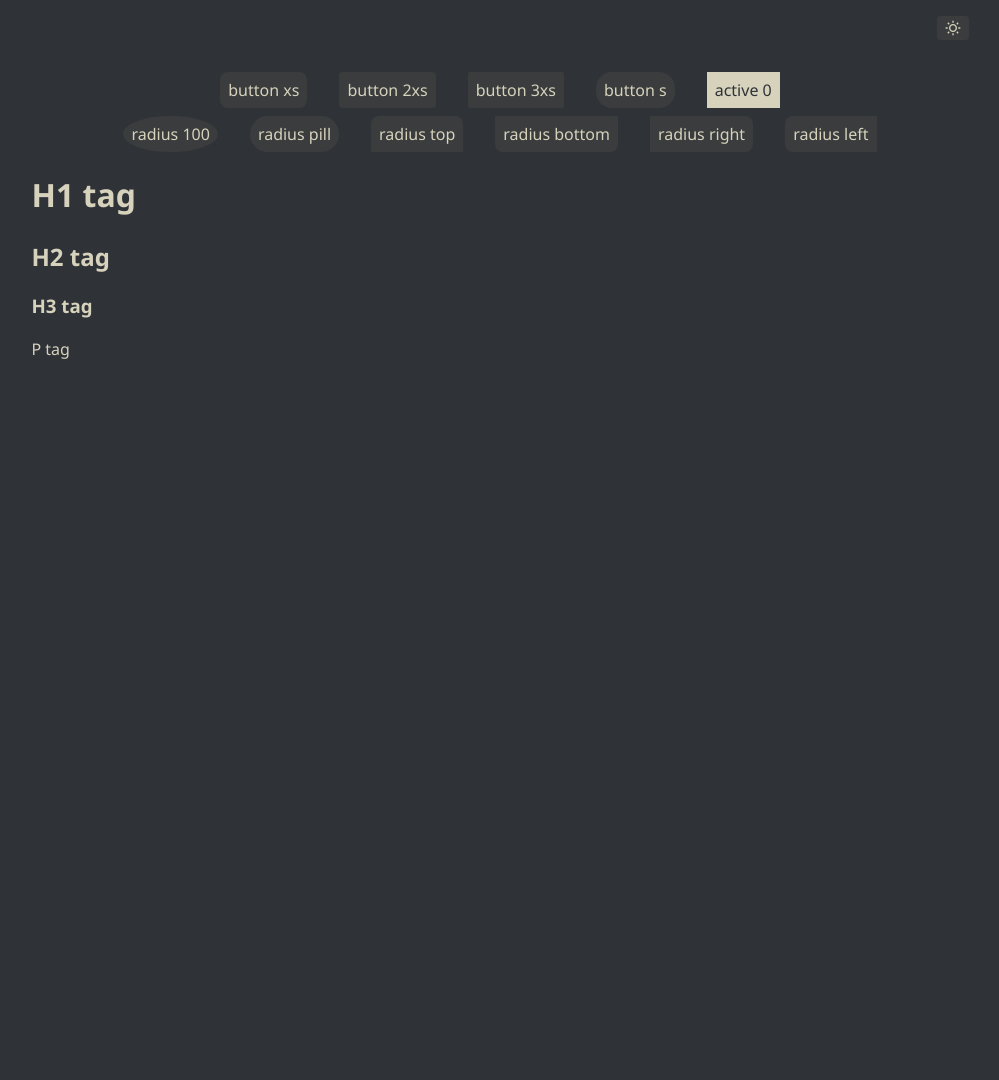
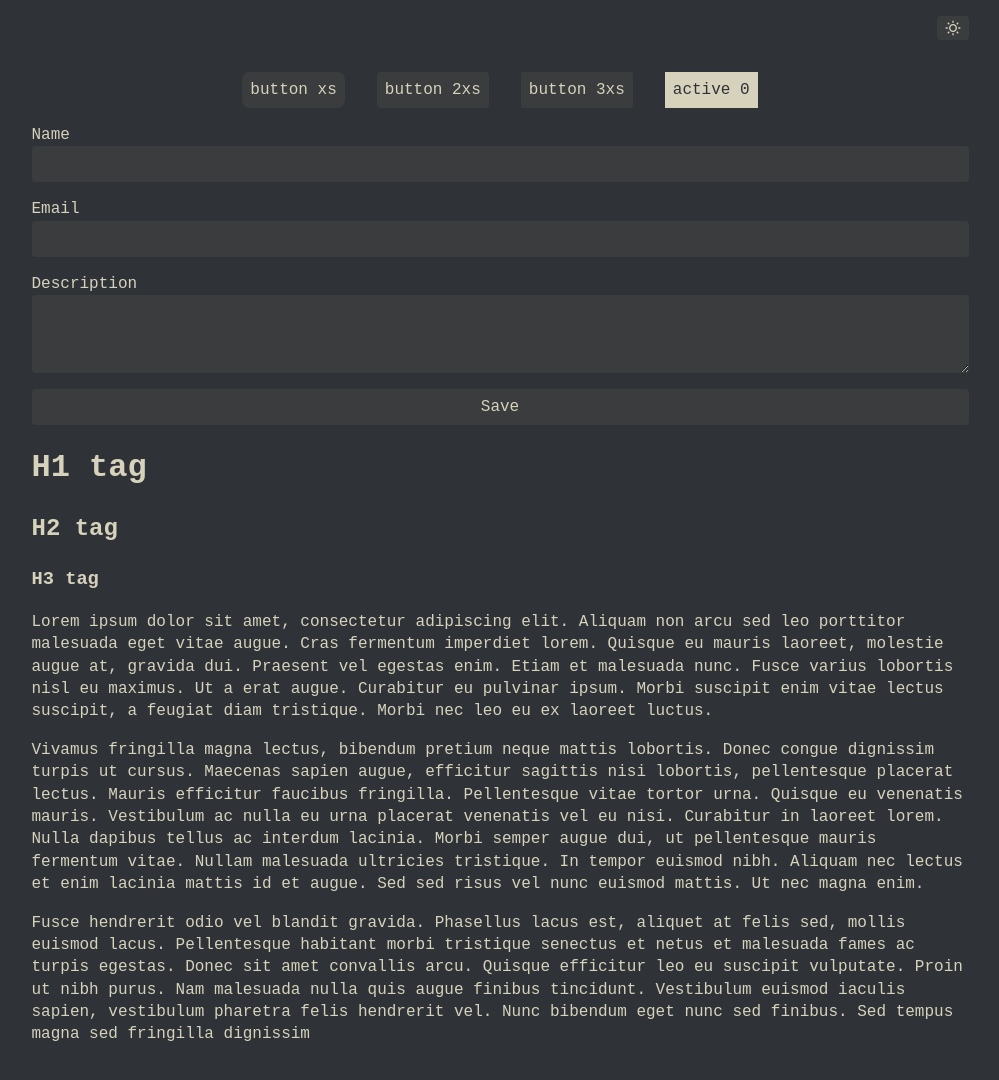
Before and after one commit to alexsad95/initcss, a website: page example/index.html in a window 1280 px wide. Shown: the whole page, without its empty margins (140-1139 px from the left). Before the commit the page ends 800 px from the top, so only its background shows below. Drawn offline with Linux system fonts and the light colour scheme.

Commit message:
(feat) added font var, styles for input and textarea, selection, autofill changes

```diff
--- a/example/index.html
+++ b/example/index.html
@@ -23,10 +23,9 @@
     <button class="br-xs">button xs</button>
     <button class="br-2xs">button 2xs</button>
     <button class="br-3xs">button 3xs</button>
-    <button class="br-s">button s</button>
     <button class="active br-0">active 0</button>
   </hstack>
-
+  <!--
   <hstack spacing="m" align-x="center" class="mt-xs">
     <button class="br-100">radius 100</button>
     <button class="br-pill">radius pill</button>
@@ -34,13 +33,57 @@
     <button class="br-bottom br-xs">radius bottom</button>
     <button class="br-right br-xs">radius right</button>
     <button class="br-left br-xs">radius left</button>
-  </hstack>
+  </hstack> -->
 
+  <vstack spacing="s" class="mt-s">
+    <vstack>
+      <label for="name">Name</label>
+      <input id="name" type="text">
+    </vstack>
+
+    <vstack>
+      <label for="email">Email</label>
+      <input id="email" type="email">
+    </vstack>
+
+    <vstack>
+      <label for="description">Description</label>
+      <textarea id="description" name="description" rows="3"></textarea>
+    </vstack>
+
+    <button type="button" name="button">Save</button>
+  </vstack>
 
   <h1>H1 tag</h1>
   <h2>H2 tag</h2>
   <h3>H3 tag</h3>
-  <p>P tag</p>
+
+  <div class="mb-m">
+    <p>
+      Lorem ipsum dolor sit amet, consectetur adipiscing elit. Aliquam non arcu sed leo porttitor malesuada eget vitae
+      augue. Cras fermentum imperdiet lorem. Quisque eu mauris laoreet, molestie augue at, gravida dui. Praesent vel
+      egestas enim. Etiam et malesuada nunc. Fusce varius lobortis nisl eu maximus. Ut a erat augue. Curabitur eu
+      pulvinar
+      ipsum. Morbi suscipit enim vitae lectus suscipit, a feugiat diam tristique. Morbi nec leo eu ex laoreet luctus.
+    </p>
+    <p>
+      Vivamus fringilla magna lectus, bibendum pretium neque mattis lobortis. Donec congue dignissim turpis ut cursus.
+      Maecenas sapien augue, efficitur sagittis nisi lobortis, pellentesque placerat lectus. Mauris efficitur faucibus
+      fringilla. Pellentesque vitae tortor urna. Quisque eu venenatis mauris. Vestibulum ac nulla eu urna placerat
+      venenatis vel eu nisi. Curabitur in laoreet lorem. Nulla dapibus tellus ac interdum lacinia. Morbi semper augue
+      dui,
+      ut pellentesque mauris fermentum vitae. Nullam malesuada ultricies tristique. In tempor euismod nibh. Aliquam nec
+      lectus et enim lacinia mattis id et augue. Sed sed risus vel nunc euismod mattis. Ut nec magna enim.
+    </p>
+    <p>
+      Fusce hendrerit odio vel blandit gravida. Phasellus lacus est, aliquet at felis sed, mollis euismod lacus.
+      Pellentesque habitant morbi tristique senectus et netus et malesuada fames ac turpis egestas. Donec sit amet
+      convallis
+      arcu. Quisque efficitur leo eu suscipit vulputate. Proin ut nibh purus. Nam malesuada nulla quis augue finibus
+      tincidunt. Vestibulum euismod iaculis sapien, vestibulum pharetra felis hendrerit vel. Nunc bibendum eget nunc sed
+      finibus. Sed tempus magna sed fringilla dignissim
+    </p>
+  </div>
 
 </body>
 
--- a/scss/init.scss
+++ b/scss/init.scss
@@ -12,6 +12,7 @@
     --spacing-#{$key}: #{$value};
   }
 
+  @include variables.main;
   @include variables.dark-theme;
 
   .light-theme {
@@ -25,21 +26,12 @@
   box-sizing: border-box;
 }
 
-html,
-body,
-main {
-  height: 100%;
-}
-
 body {
   margin: 0 auto;
   max-width: 969px;
   padding: var(--spacing-s);
-
-  font-family: "Segoe UI", "Roboto", "Oxygen", "Ubuntu", "Cantarell", "Fira Sans", "Droid Sans", "Helvetica Neue",
-    sans-serif;
+  font-family: var(--font);
   line-height: 1.4;
-
   color: var(--text-color);
   background: var(--bg-color);
 }
@@ -211,3 +203,55 @@ button,
   align-items: baseline;
   justify-content: center;
 }
+
+input,
+textarea {
+  outline: none;
+  border: none;
+  border-radius: var(--spacing-2xs);
+  background: var(--sub-alt-color);
+  color: var(--text-color);
+  padding: 0.5em;
+  font-size: 1em;
+  font-family: var(--font);
+  caret-color: var(--main-color);
+  line-height: 1.25em;
+}
+
+input:focus-visible,
+textarea:focus-visible {
+  box-shadow:
+    0 0 0 0.1rem var(--bg-color),
+    0 0 0 0.2rem var(--text-color);
+}
+
+textarea {
+  resize: vertical;
+  width: 100%;
+  padding: 10px;
+  line-height: 1.2rem;
+  min-height: 3rem;
+  max-height: 16rem;
+}
+
+:autofill,
+:-webkit-autofill,
+:-webkit-autofill:hover,
+:-webkit-autofill:focus,
+:-webkit-autofill:active {
+  -webkit-text-fill-color: var(--text-color);
+  -webkit-box-shadow: 0 0 0 1000px var(--sub-alt-color) inset !important;
+  -webkit-background-clip: text !important;
+  background-clip: text !important;
+}
+
+/* Code for Firefox */
+::-moz-selection {
+  background: var(--text-color);
+  color: var(--sub-alt-color);
+}
+
+::selection {
+  background-color: var(--main-color);
+  color: var(--sub-alt-color);
+}
--- a/scss/utils/_variables.scss
+++ b/scss/utils/_variables.scss
@@ -1,3 +1,7 @@
+@mixin main {
+  --font: "Roboto Mono", "Roboto Mono", "Vazirmatn", monospace;
+}
+
 @mixin light-theme {
   --bg-color: #efead0;
   --main-color: #5f605e;
```
Also changed, not shown: css/init.css, css/init.min.css.
